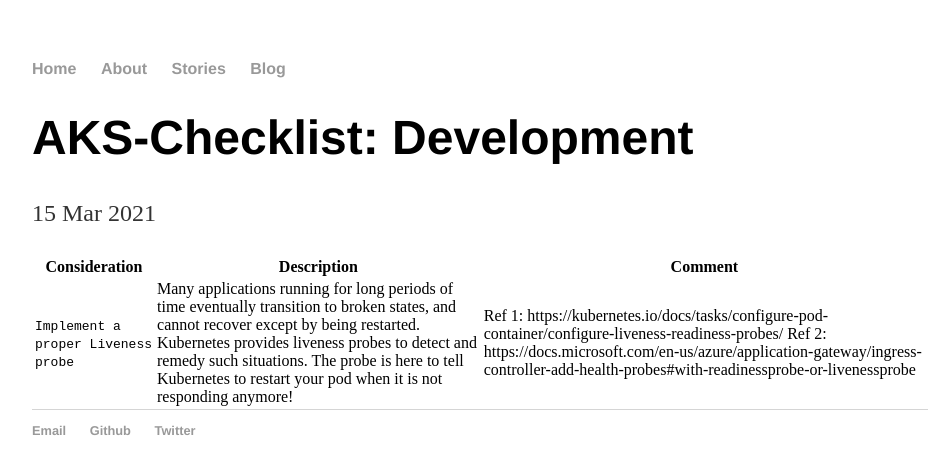
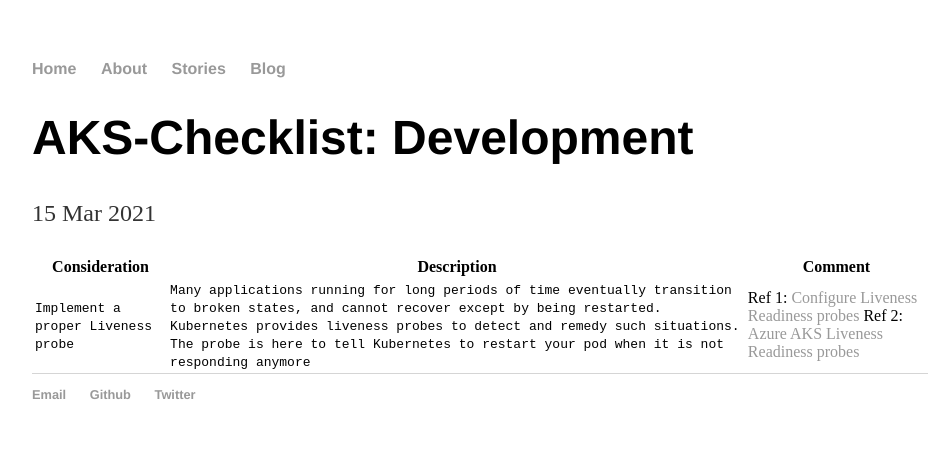
Before and after one commit to suneelsunkara/suneelsunkara.github.io, a Jekyll site: the page built from _posts/2021-03-15-aks-checklist-development-post.md, in a window 1280 px wide. Shown: the top 474 px of the page, without its empty margins (160-1108 px from the left). Built offline with Jekyll 4.4.1, drawn with Linux system fonts in a browser that asks for light colours.

Commit message:
Update 2021-03-15-aks-checklist-development-post.md

```diff
--- a/_posts/2021-03-15-aks-checklist-development-post.md
+++ b/_posts/2021-03-15-aks-checklist-development-post.md
@@ -6,4 +6,4 @@
 
 | Consideration | Description | Comment |
 | --- | --- | --- |
-| `Implement a proper Liveness probe` | Many applications running for long periods of time eventually transition to broken states, and cannot recover except by being restarted. Kubernetes provides liveness probes to detect and remedy such situations. The probe is here to tell Kubernetes to restart your pod when it is not responding anymore! | Ref 1: https://kubernetes.io/docs/tasks/configure-pod-container/configure-liveness-readiness-probes/ Ref 2: https://docs.microsoft.com/en-us/azure/application-gateway/ingress-controller-add-health-probes#with-readinessprobe-or-livenessprobe  |
+| `Implement a proper Liveness probe` | `Many applications running for long periods of time eventually transition to broken states, and cannot recover except by being restarted. Kubernetes provides liveness probes to detect and remedy such situations. The probe is here to tell Kubernetes to restart your pod when it is not responding anymore` |Ref 1:  <a href="https://kubernetes.io/docs/tasks/configure-pod-container/configure-liveness-readiness-probes/">Configure Liveness Readiness probes</a> Ref 2: <a href="https://docs.microsoft.com/en-us/azure/application-gateway/ingress-controller-add-health-probes#with-readinessprobe-or-livenessprobe">Azure AKS Liveness Readiness probes</a>  |
```
